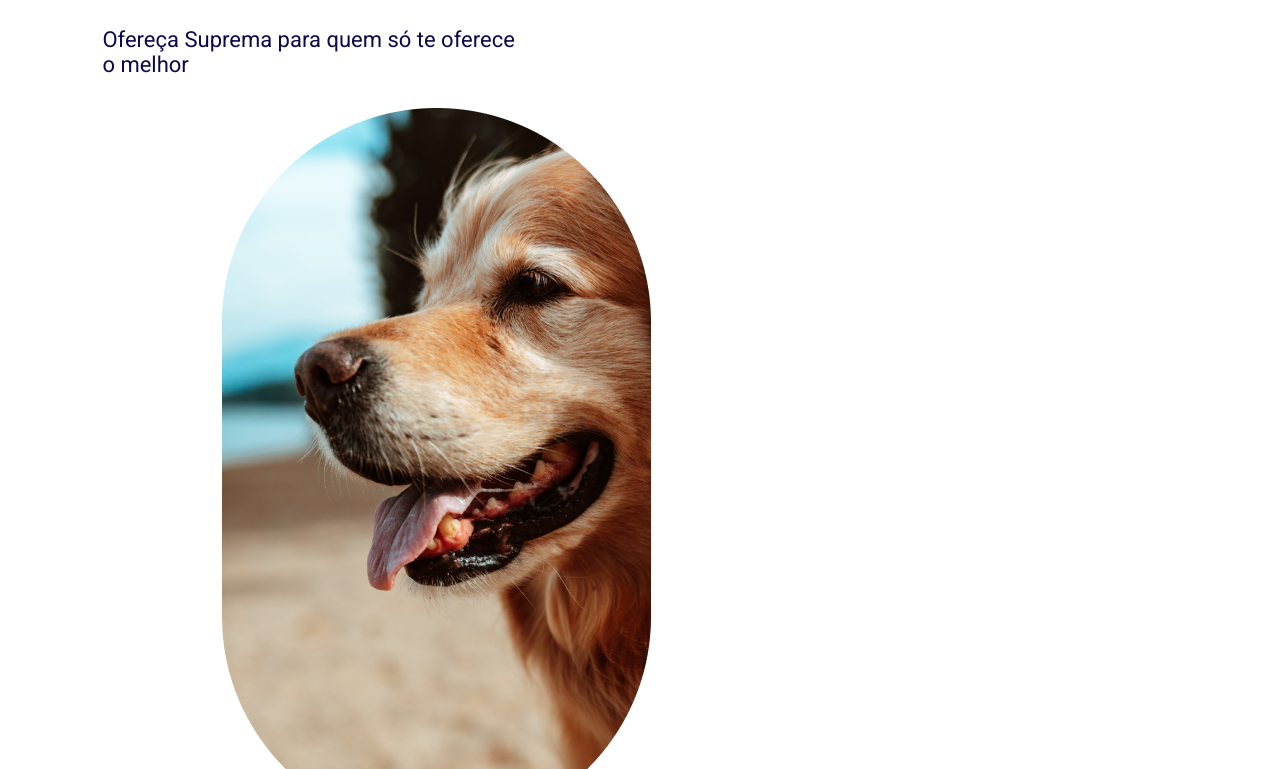
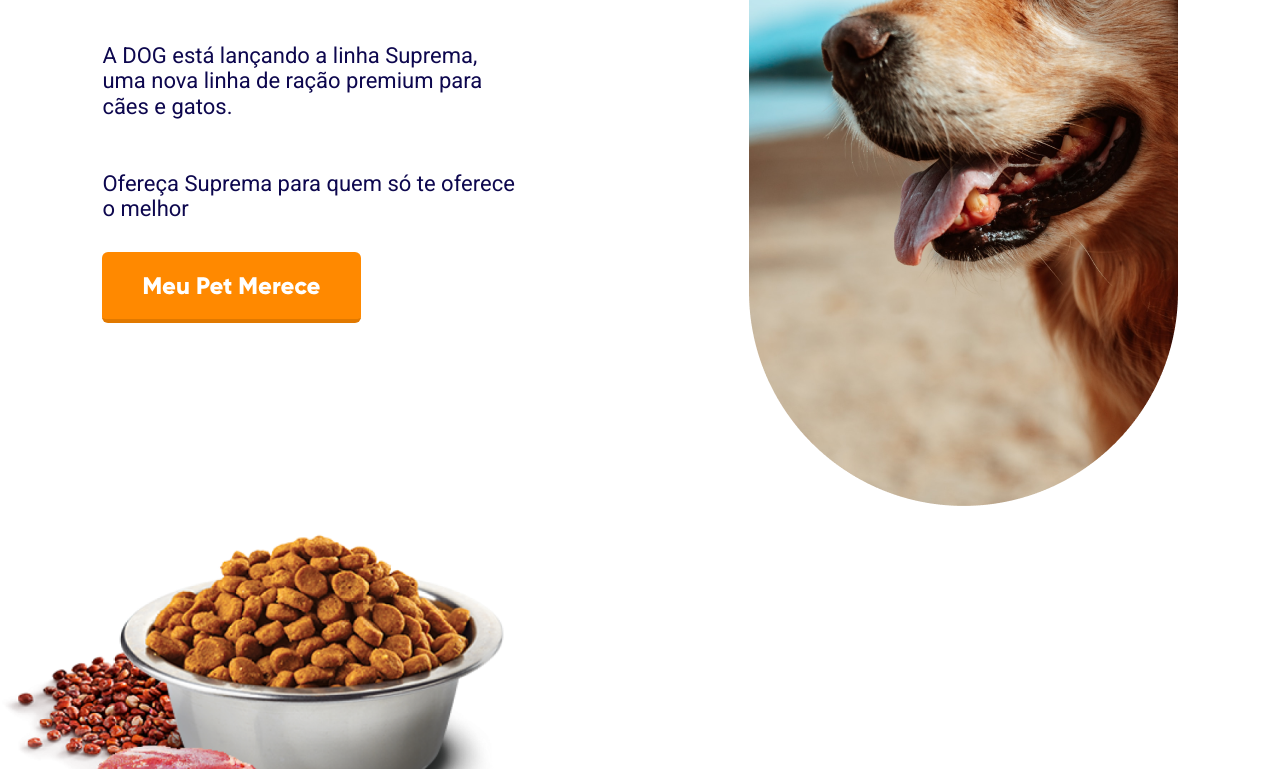
Before and after one commit to Zamboni71/landing-page-senai-1, a plain HTML site: page index.html in a window 1280 px wide. Shown: the part 429-1198 px from the top of the page. Drawn offline with Linux system fonts and the light colour scheme.

Commit message:
Ajuste do estilo da primeira dobra

```diff
--- a/css/stylesheet.css
+++ b/css/stylesheet.css
@@ -50,3 +50,32 @@ nav {
   margin-bottom: 30px;
   max-width: 420px;
 }
+
+.button-large {
+  background: var(--color-orange);
+  border: 4px;
+  border-color: #E17900;
+  border-style: none none solid none;
+  border-radius: 6px;
+  color: var(--color-white);
+  font-family: 'Gilroy Bold';
+  font-size: 24px;
+  padding: 20px 40px;
+  text-decoration: none;
+  width: fit-content;
+}
+
+.home {
+  display: flex;
+  flex-direction: row;
+  margin-top: 100px;
+}
+
+.home-text {
+  flex-direction: column;
+  width: 100%;
+}
+
+.home-image {
+  justify-content: flex-end;
+}
--- a/index.html
+++ b/index.html
@@ -15,11 +15,15 @@
         </div>
       </header>
       <section class="home container" id="home">
-        <h1 class="title-big">Tudo de bom, para quem só te faz bem</h1>
-        <p>A DOG está lançando a linha Suprema, uma nova linha de ração premium para cães e gatos.</p>
-        <p>Ofereça Suprema para quem só te oferece o melhor</p>
-        <a href="#formulario" class="button-large">Meu Pet Merece</a>
-        <image src="images/dog.png" alt="" />
+        <div class="home-text">
+          <h1 class="title-big">Tudo de bom, para quem só te faz bem</h1>
+          <p>A DOG está lançando a linha Suprema, uma nova linha de ração premium para cães e gatos.</p>
+          <p>Ofereça Suprema para quem só te oferece o melhor</p>
+          <a href="#formulario" class="button-large">Meu Pet Merece</a>
+        </div>
+        <div class="home-image">
+          <image src="images/dog.png" alt="" />
+        </div>
       </section>
       <section>
         <image src="images/dog_food.png" alt="" />
```
